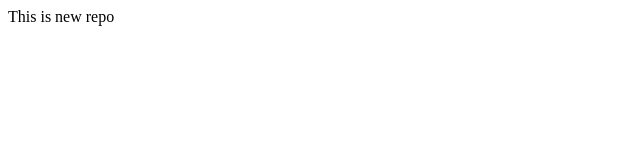
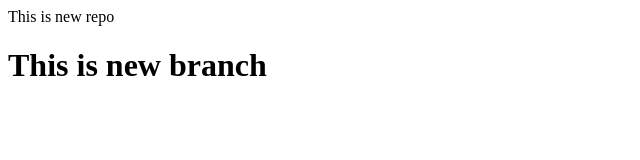
Before and after one commit to srushtinb/LocalRepo, a plain HTML site: page index.html in a window 1280 px wide. Shown: the whole page, without its empty margins (0-640 px from the left). Drawn offline with Linux system fonts and the light colour scheme.

Commit message:
Add new Feature

```diff
--- a/index.html
+++ b/index.html
@@ -1 +1,2 @@
 <p>This is new repo</p>
+<h1>This is new branch</h1>
```
Also changed, not shown: 1 other file.
